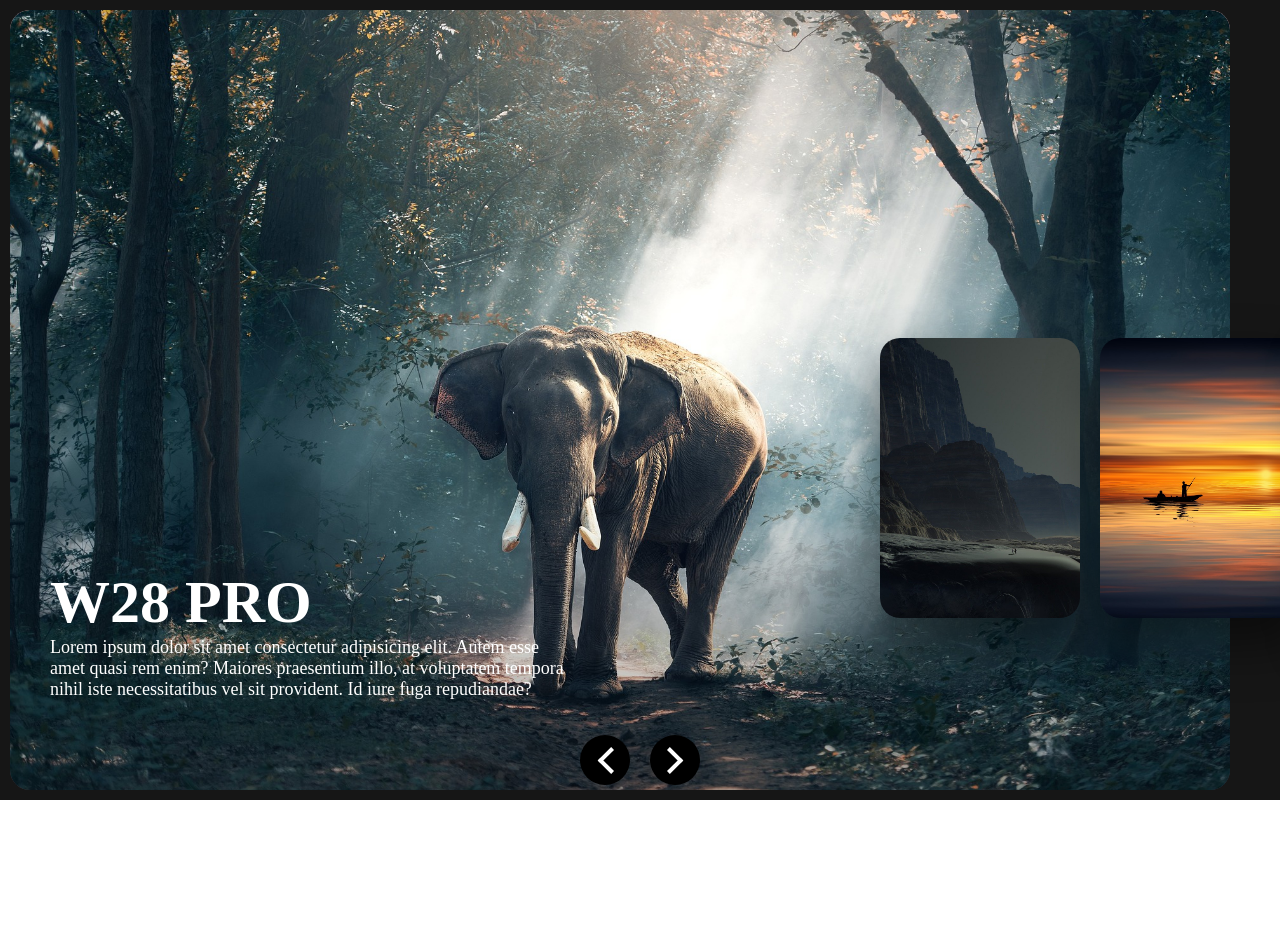
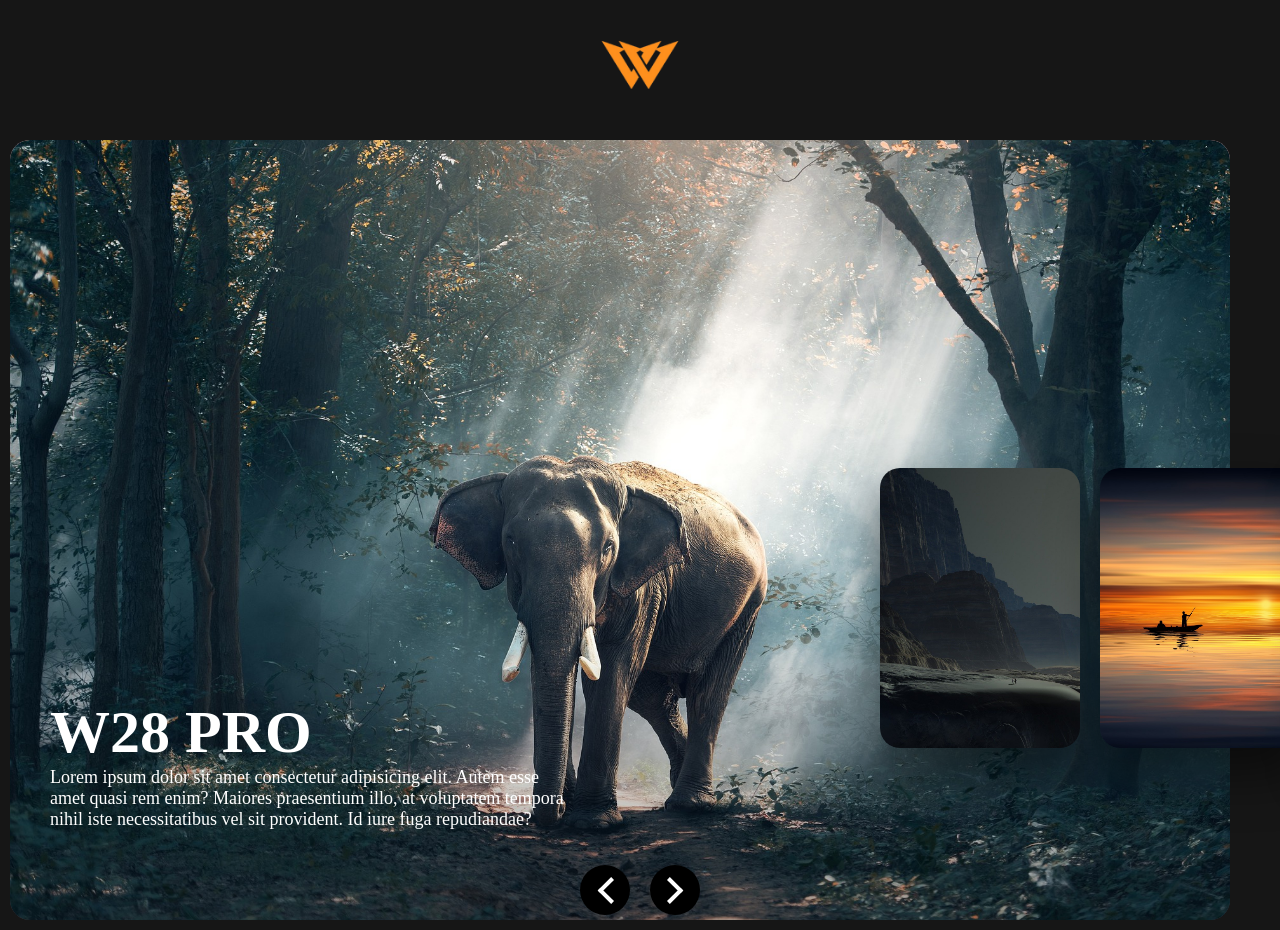
Before and after one commit to Lojawohtech/catalogo, a plain HTML site: page index.html in a window 1280 px wide. Before the commit the page ends 800 px from the top, so only its background shows below. Drawn offline with Linux system fonts and the light colour scheme.

Commit message:
Add files via upload

```diff
--- a/css/style.css
+++ b/css/style.css
@@ -5,7 +5,31 @@
 
 }
 
+body {
+  margin: 0;
+  padding: 0;
+  box-sizing: border-box;
+}
 
+header {
+  display: flex;
+  justify-content: center;
+  align-items: center;
+  padding: 10px 0;
+  background-color: #161616; /* Altere conforme necessário */
+}
+
+.logo-container {
+  width: 100%;
+  max-width: 150px; /* Altere conforme necessário */
+  padding: 0 20px;
+}
+
+.logo {
+  width: 100%;
+  height: auto;
+  display: block;
+}
 .container {
   position: relative;
   width: 100vw;
--- a/index.html
+++ b/index.html
@@ -5,9 +5,13 @@
     <meta name="viewport" content="width=device-width, initial-scale=1.0" />
     <title>Document</title>
     <link rel="stylesheet" href="css/style.css" />
-
-    </head>
+  </head>
   <body>
+    <header>
+      <div class="logo-container">
+        <img src="images/icon 01.ico" alt="Logo" class="logo" />
+      </div>
+    </header>
     <div class="container">
       <div class="slider">
         <div class="slides" style="--img: url('../images/back1.png')">
@@ -98,5 +102,4 @@
       });
     </script>
   </body>
-
- </html>
+</html>
```
Also changed, not shown: images/icon 01.ico (added).
